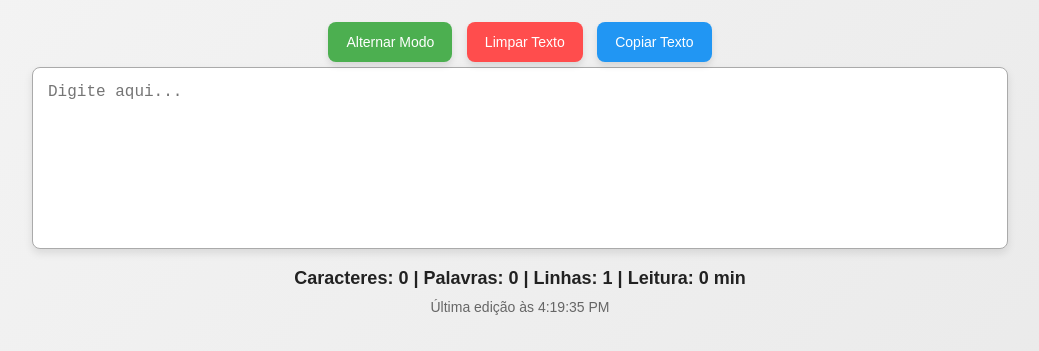
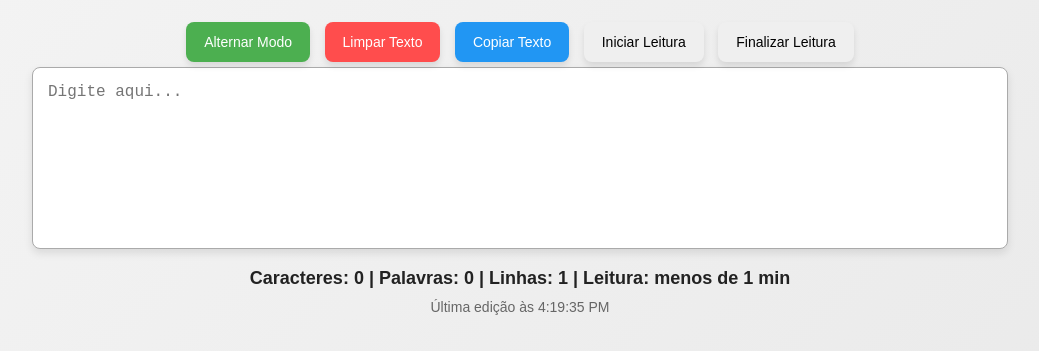
Before and after one commit to MandyCastilho/contador_de_caracteres, a plain HTML site: page index.html in a window 1280 px wide. Shown: the part 81-432 px from the top of the page, without its empty margins (120-1159 px from the left). Drawn offline with Linux system fonts and the light colour scheme.

Commit message:
📌 Contador de Caracteres e Palavras

```diff
--- a/index.html
+++ b/index.html
@@ -21,6 +21,8 @@
         <button class="botao-modo" onclick="alternarModo()">Alternar Modo</button>
         <button class="botao-limpar" onclick="limparTexto()">Limpar Texto</button>
         <button class="botao-copiar" onclick="copiarTexto()">Copiar Texto</button>
+        <button class="botao-iniciar" onclick="iniciarCronometro()">Iniciar Leitura</button>
+<button class="botao-finalizar" onclick="finalizarCronometro()">Finalizar Leitura</button>
     </div>
 
     <textarea id="texto" oninput="contar()" placeholder="Digite aqui..."></textarea>
--- a/js.js
+++ b/js.js
@@ -7,12 +7,14 @@ function contar() {
     let caracteres = texto.length;
     let palavras = texto.trim().split(/\s+/).filter(word => word !== "").length;
     let linhas = texto.split(/\n/).length;
-    let tempoLeitura = Math.ceil(palavras / 200); // média de 200 palavras por minuto
+    let tempoLeitura = palavras < 40
+        ? "menos de 1 min"
+        : Math.ceil(palavras / 200) + " min";
 
     document.getElementById("contador").textContent = caracteres;
     document.getElementById("contadorPalavras").textContent = palavras;
     document.getElementById("contadorLinhas").textContent = linhas;
-    document.getElementById("tempoLeitura").textContent = tempoLeitura + " min";
+    document.getElementById("tempoLeitura").textContent = tempoLeitura;
 
     document.getElementById("mensagem").textContent = caracteres >= limite ? "Limite de caracteres atingido!" : "";
     document.getElementById("mensagem").className = caracteres >= limite ? "alerta" : "";
```
